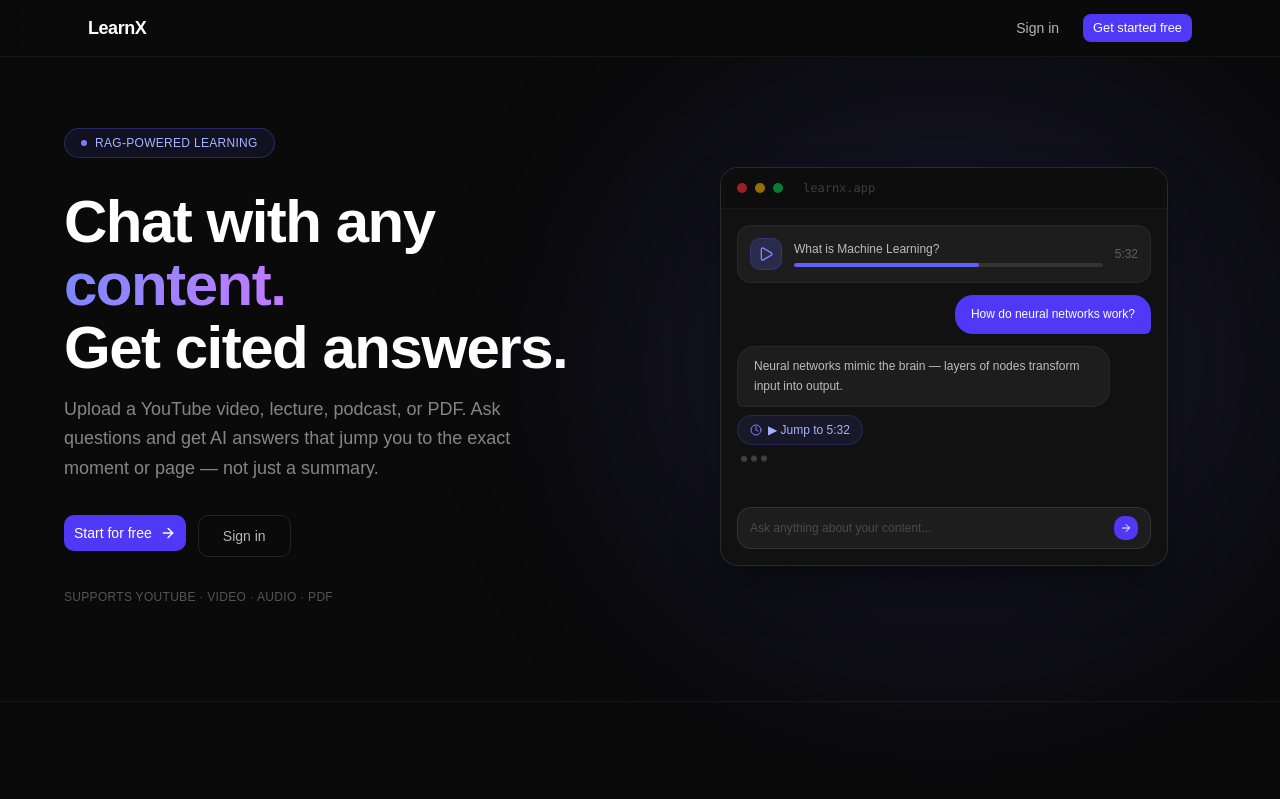
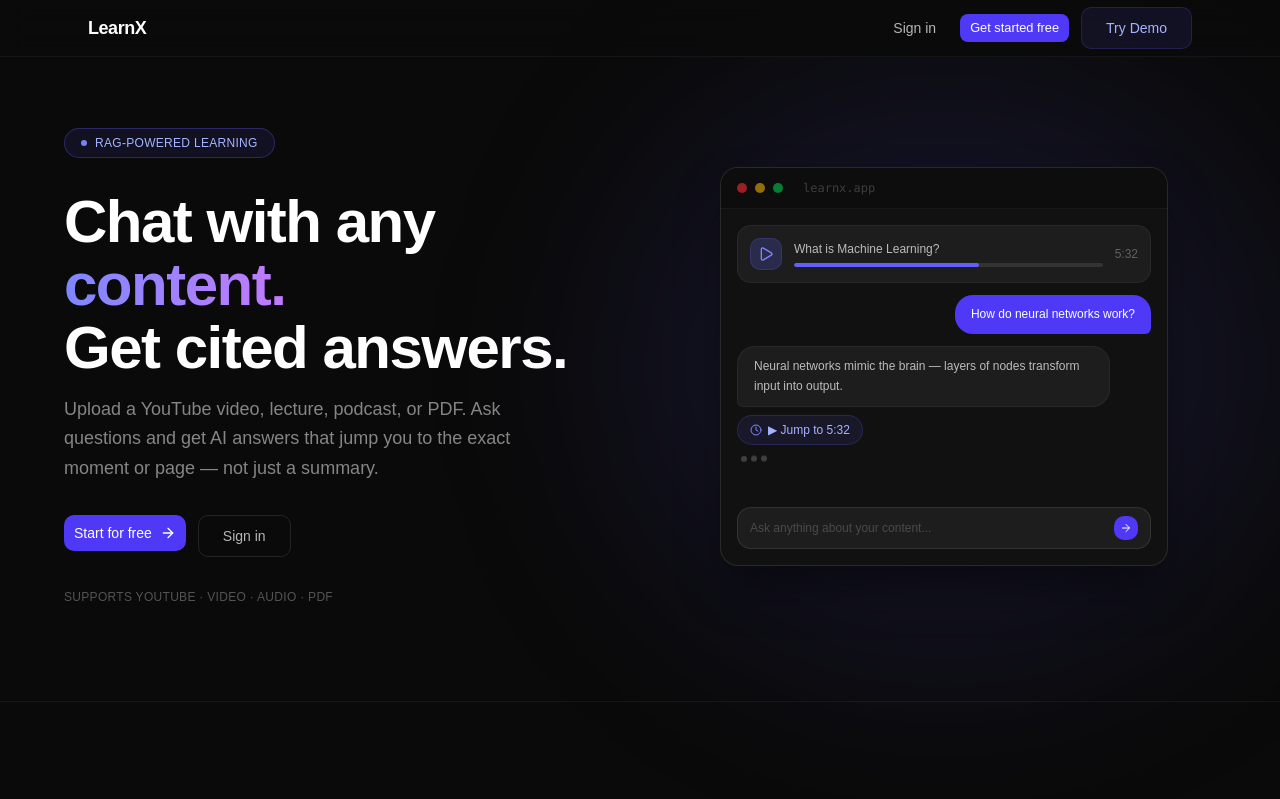
Before and after one commit to samyaksubedi/LearnX, a React (Vite) app in the folder client/: page / in a window 1280 px wide. Shown: the top 799 px of the page. Built offline with nearby package versions, Linux system fonts and the light colour scheme; no server answers.

Commit message:
Added demo feature

```diff
--- a/client/src/pages/Auth/SignInPage.jsx
+++ b/client/src/pages/Auth/SignInPage.jsx
@@ -1,5 +1,5 @@
-import { useState } from 'react';
-import { Link, useNavigate } from 'react-router-dom';
+import { useEffect, useState } from 'react';
+import { Link, useNavigate, useSearchParams } from 'react-router-dom';
 import { toast } from 'sonner';
 import { Loader2 } from 'lucide-react';
 import { Button } from '@/components/ui/button';
@@ -10,6 +10,8 @@ import { useAuthStore } from '@/store/auth.store';
 const SignInPage = () => {
   const navigate = useNavigate();
   const { setAuth } = useAuthStore();
+  const [searchParams] = useSearchParams();
+
   const [isLoading, setIsLoading] = useState(false);
   const [form, setForm] = useState({ email: '', password: '' });
 
@@ -17,18 +19,35 @@ const SignInPage = () => {
     setForm((prev) => ({ ...prev, [e.target.name]: e.target.value }));
   };
 
+  // 🚀 DEMO MODE AUTO FILL
+  useEffect(() => {
+    const isDemo = searchParams.get('demo');
+
+    if (isDemo === '1') {
+      setForm({
+        email: 'test@samyaklabs.com',
+        password: 'test@123',
+      });
+    }
+  }, [searchParams]);
+
   const handleSubmit = async (e) => {
     e.preventDefault();
+
     if (!form.email || !form.password) {
       toast.error('Please fill in all fields');
       return;
     }
+
     setIsLoading(true);
+
     try {
       const response = await signIn(form);
       const { accessToken, user } = response.data;
+
       setAuth(accessToken, user);
       toast.success(`Welcome back, ${user.name}!`);
+
       navigate('/app');
     } catch (error) {
       toast.error(error.response?.data?.message || 'Something went wrong');
--- a/client/src/pages/Landing/LandingPage.jsx
+++ b/client/src/pages/Landing/LandingPage.jsx
@@ -200,6 +200,7 @@ const LandingPage = () => {
             >
               Sign in
             </Link>
+
             <Link to='/sign-up'>
               <Button
                 size='sm'
@@ -207,6 +208,12 @@ const LandingPage = () => {
               >
                 Get started free
               </Button>
+            </Link>
+            <Link
+              to='/sign-in?demo=1'
+              className='inline-flex items-center px-6 py-2.5 rounded-lg border border-indigo-500/20 bg-indigo-500/10 text-indigo-300 hover:bg-indigo-500/20 transition-colors text-sm font-medium'
+            >
+              Try Demo
             </Link>
           </div>
         </div>
```
